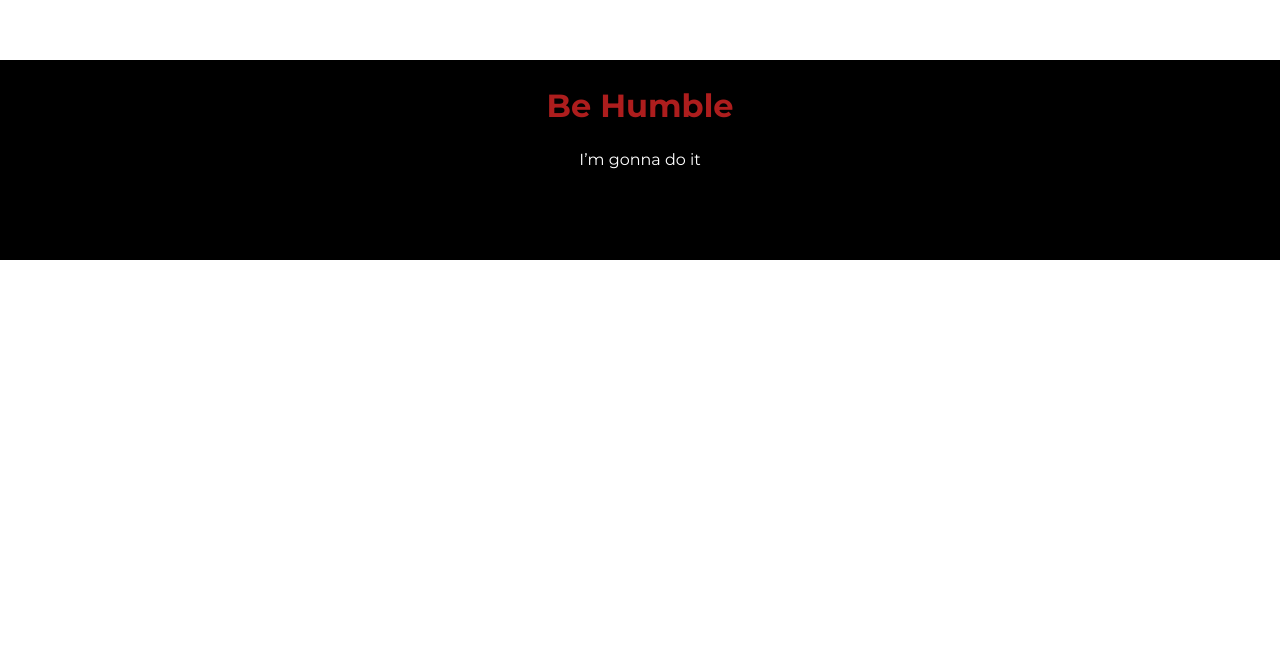
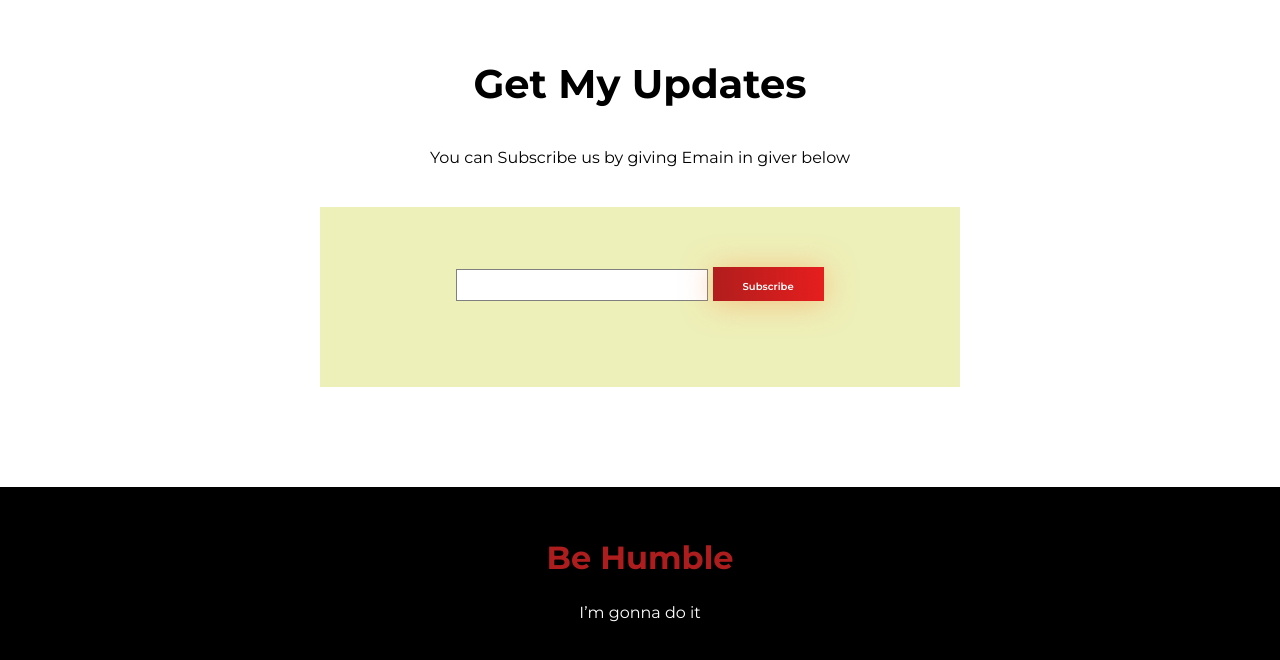
Before and after one commit to info-mdshakeeb/donate-css-only, a plain HTML site: page index.html in a window 1280 px wide. Shown: the part 2204-2864 px from the top of the page. Before the commit the page ends 2464 px from the top, so only its background shows below. Drawn offline with Linux system fonts and the light colour scheme; a web font is replaced by a local one.

Commit message:
scemon commit

```diff
--- a/index.html
+++ b/index.html
@@ -14,6 +14,7 @@
     <title>Document</title>
   </head>
   <body>
+    <!-- Bannar  section start -->
     <section>
       <div class="banner">
         <div class="contant">
@@ -31,7 +32,8 @@
         </div>
       </div>
     </section>
-
+    <!-- Bannar  section end -->
+    <!-- donate_taday section start -->
     <section>
       <div class="donate_today">
         <h1>Donate Today</h1>
@@ -63,10 +65,11 @@
         <button type="button">Donate Now</button>
       </div>
     </section>
-
+    <!-- donate_taday section end -->
+    <!-- Donate_Plan section start -->
     <section>
-      <div class="container">
-        <div class="container_contant">
+      <div class="Donate_Plan">
+        <div class="Donate_Plan_contant">
           <h1>Our Donate Plan</h1>
           <p>
             Donating doesn’t only boost your mental health. Studies link
@@ -103,9 +106,27 @@
         </div>
       </div>
     </section>
+    <!-- Donate_Plan section end -->
+
+    <!-- update section start -->
+    <section>
+      <div class="updates">
+        <h1>Get My Updates</h1>
+        <p>You can Subscribe us by giving Emain in giver below<br /></p>
+        <div class="email_section">
+          <form class="email_div">
+            <input type="email" id="emails" name="emails" multiple />
+            <button class="button_email" type="button">Subscribe</button>
+          </form>
+        </div>
+      </div>
+    </section>
+
+    <!-- footer section start -->
     <footer>
       <h1>Be Humble</h1>
       <p>I’m gonna do it</p>
     </footer>
+    <!-- footer section end -->
   </body>
 </html>
--- a/style.css
+++ b/style.css
@@ -3,6 +3,19 @@
   padding: 0;
   font-family: "Montserrat", sans-serif;
 }
+button {
+  font-weight: 600;
+  font-size: 18px;
+  color: #ffffff;
+  padding: 18px 30px;
+  border: none;
+  background: linear-gradient(88.33deg, #ad1d1d -7.64%, #ff1e1e 145.94%);
+  box-shadow: 0px 2px 30px rgba(252, 143, 73, 0.5);
+}
+.flex {
+  display: flex;
+}
+/* Bannar  section start */
 .banner {
   width: 100%;
   height: 100vh;
@@ -28,21 +41,9 @@
   line-height: 25px;
   padding-bottom: 60px;
 }
-button {
-  text-decoration: none;
-  font-weight: 600;
-  font-size: 18px;
-  color: #ffffff;
-  padding: 18px 30px;
-  border: none;
-  background: linear-gradient(88.33deg, #ad1d1d -7.64%, #ff1e1e 145.94%);
-  box-shadow: 0px 2px 30px rgba(252, 143, 73, 0.5);
-}
+/* Bannar  section end */
 
-.flex {
-  display: flex;
-}
-
+/* donate_taday section start  */
 .donate_today {
   text-align: center;
   padding-top: 10%;
@@ -79,34 +80,37 @@ button {
   border-radius: 6px;
   padding: 0 22px;
   font-size: 16px;
-  border-bottom: 1px solid gray;
+  border: 1px solid gray;
 }
+
 form {
   padding-bottom: 40px;
 }
 
-.container {
+/* donate_taday section end */
+/* Donate_Plan section start */
+.Donate_Plan {
   width: 100%;
   height: 100vh;
   padding-top: 50px;
 }
-.container h3 {
+.Donate_Plan h3 {
   padding-top: 20px;
   padding-bottom: 20px;
 }
-.container p {
+.Donate_Plan p {
   padding-bottom: 20px;
 }
 
-.container_contant {
+.Donate_Plan_contant {
   text-align: center;
 }
-.container_contant h1 {
+.Donate_Plan_contant h1 {
   padding-top: 50px;
   padding-bottom: 50px;
   font-size: 40px;
 }
-.container_contant p {
+.Donate_Plan_contant p {
   line-height: 25px;
   padding-bottom: 100px;
 }
@@ -130,6 +134,43 @@ form {
 .box3 {
   background-color: rgb(200, 216, 184);
 }
+
+/* Donate_Plan section end */
+/* update section start */
+.updates {
+  text-align: center;
+  margin-bottom: 100px;
+}
+.updates h1 {
+  font-size: 40px;
+  padding-bottom: 40px;
+}
+.updates p {
+  padding-bottom: 40px;
+}
+.email_section {
+  width: 50%;
+  background-color: rgba(210, 217, 75, 0.389);
+  margin: auto;
+  height: 120px;
+  padding-top: 60px;
+}
+#emails {
+  line-height: 30px;
+  width: 250px;
+  font-size: 16px;
+  border: 1px solid gray;
+}
+.button_email {
+  font-weight: 600;
+  padding-top: 13px;
+  padding-bottom: 8px;
+  font-size: 10px;
+  color: #ffffff;
+  background: linear-gradient(88.33deg, #ad1d1d -7.64%, #ff1e1e 145.94%);
+}
+/* update section end */
+/* footer section start  */
 footer {
   background-color: black;
   color: #ffffff;
@@ -138,6 +179,7 @@ footer {
 }
 footer h1 {
   color: #ad1d1d;
-  padding-top: 2%;
+  padding-top: 4%;
   padding-bottom: 2%;
 }
+/* footer section end  */
```
